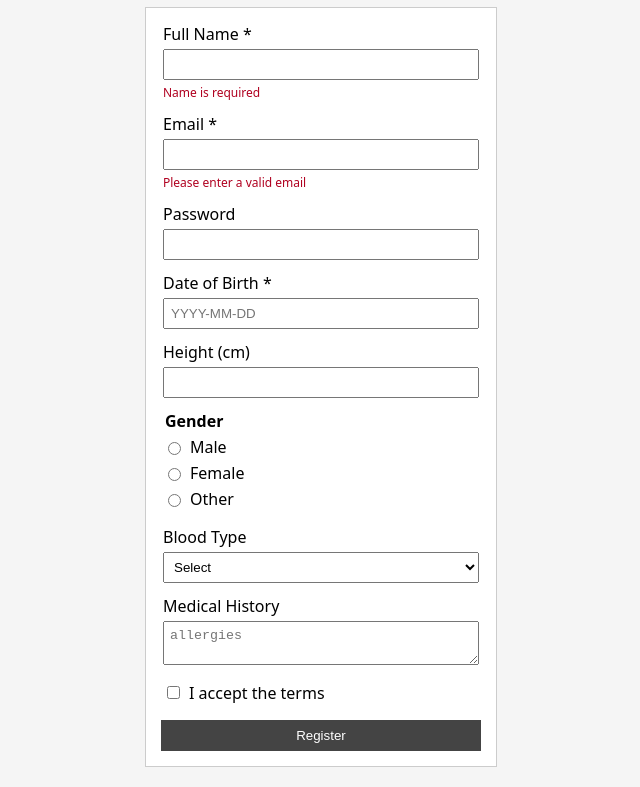
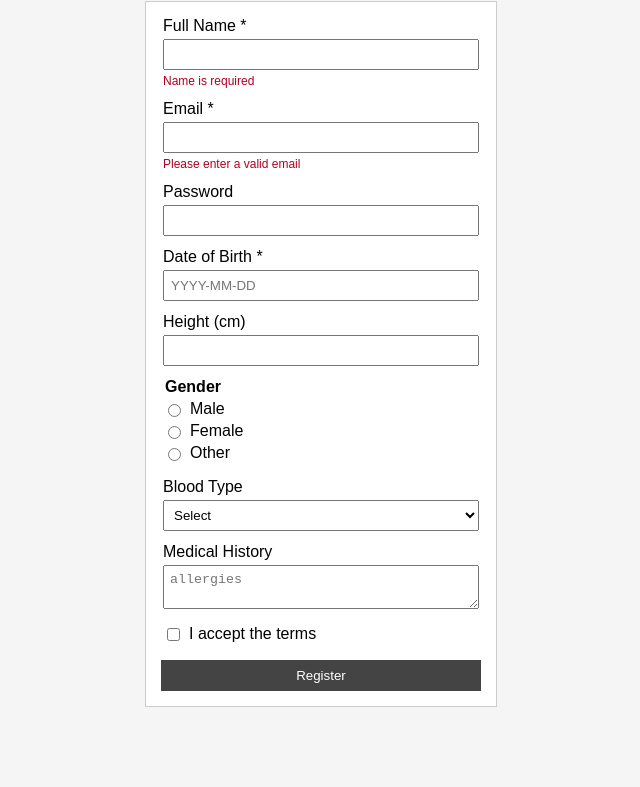
Before and after one commit to NC-EC/vital-signs-intake-form, a website: page public/index.html in a window 1280 px wide. Shown: the part 79-866 px from the top of the page, without its empty margins (319-959 px from the left). After the commit the page ends 806 px from the top, so only its background shows below. Drawn offline with Linux system fonts and the light colour scheme.

Commit message:
Change font-family from system-ui to Arial

```diff
--- a/public/style.css
+++ b/public/style.css
@@ -1,6 +1,6 @@
 body {
     background-color: #f5f5f5;
-    font-family: system-ui, sans-serif;
+    font-family: Arial, sans-serif;
 }
 
 h1 {
```
